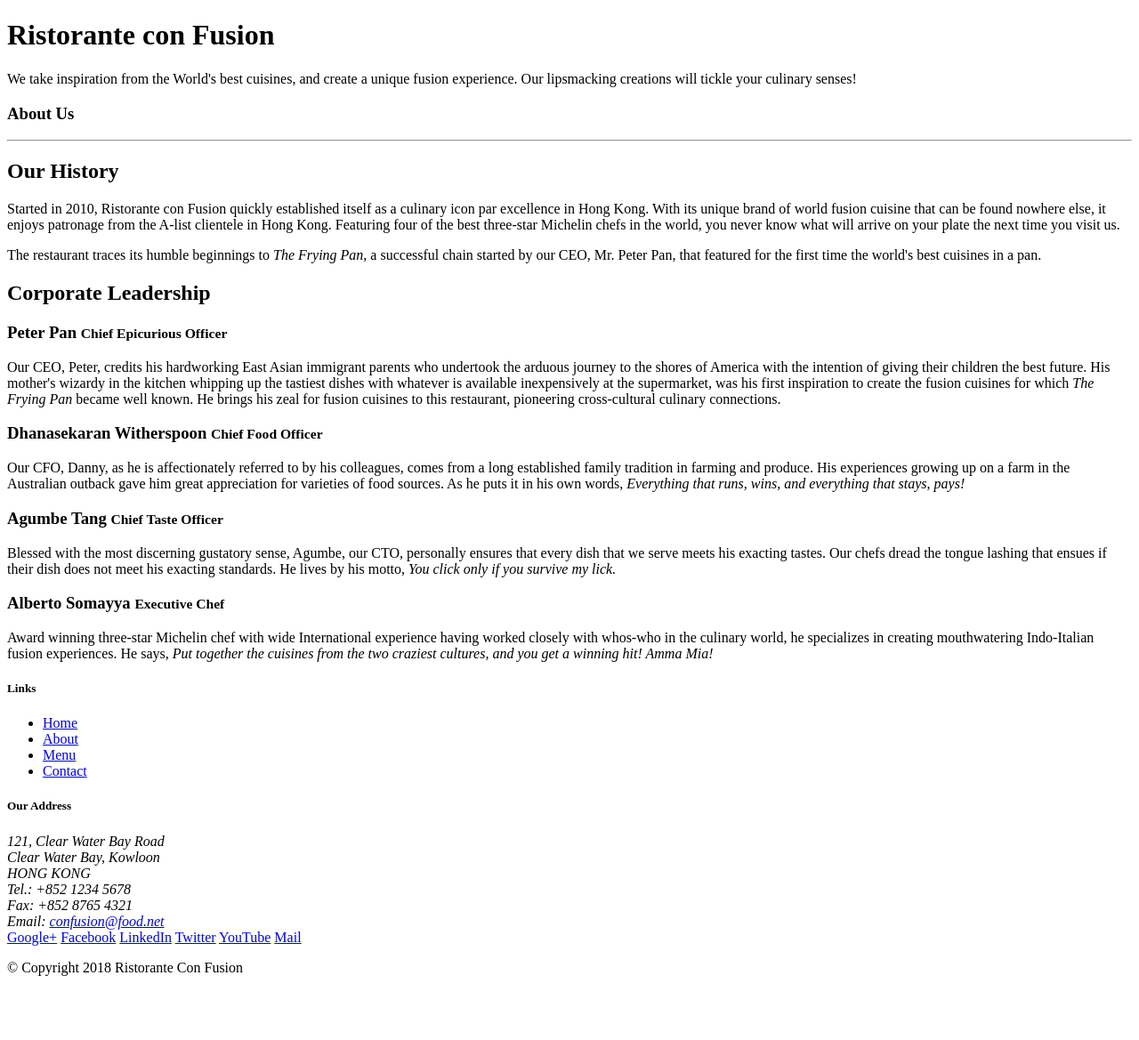
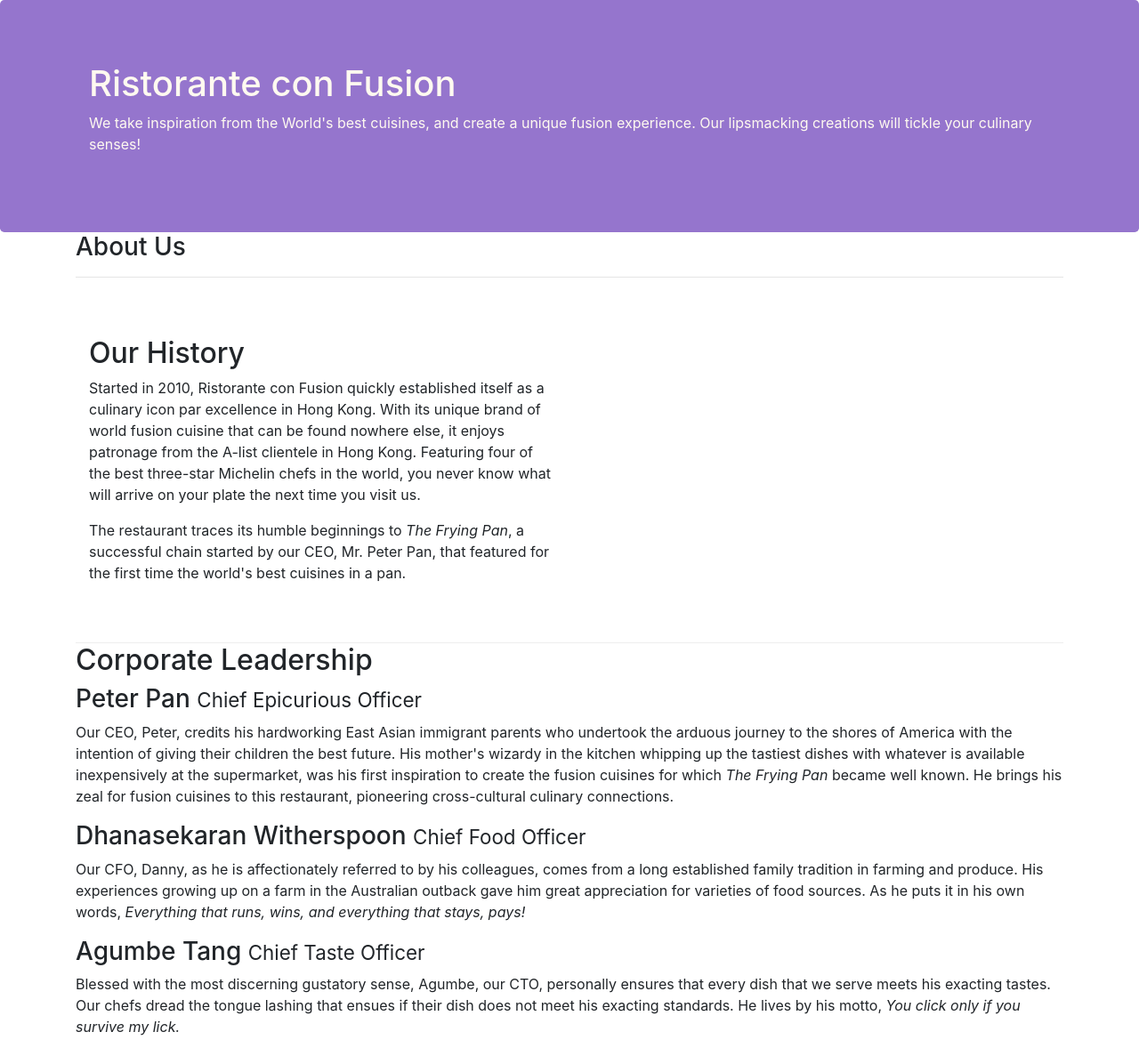
Before and after one commit to aakash-virat18/bootstrap4-tutorial, a website: page aboutus.html in a window 1280 px wide. Shown: the top 1169 px of the page at 89% size. Before the commit the page ends 1113 px from the top, so only its background shows below. Drawn offline with nearby package versions, Linux system fonts and the light colour scheme.

Commit message:
Assignment 1 completed

```diff
--- a/aboutus.html
+++ b/aboutus.html
@@ -2,6 +2,14 @@
 <html lang="en">
 
 <head>
+    <!-- Required meta tags always come first -->
+    <meta charset="utf-8">
+    <meta name="viewport" content="width=device-width, initial-scale=1, shrink-to-fit=no">
+    <meta http-equiv="x-ua-compatible" content="ie=edge">
+
+    <!-- Bootstrap CSS -->
+    <link rel="stylesheet" href="node_modules/bootstrap/dist/css/bootstrap.min.css">
+    <link rel="stylesheet" href="css/styles.css">
 
     <title>Ristorante Con Fusion: About Us</title>
 
@@ -12,7 +20,7 @@
     <header class="jumbotron">
         <div class="container">
             <div class="row row-header">
-                <div class="col-12 col-sm-6">
+                <div class="col-12">
                     <h1>Ristorante con Fusion</h1>
                     <p>We take inspiration from the World's best cuisines, and create a unique fusion experience. Our lipsmacking creations will tickle your culinary senses!</p>
                 </div>
@@ -22,16 +30,16 @@
         </div>
     </header>
 
-    <div>
-        <div>
-            <div>
+    <div class="container">
+        <div class="row align-items-center">
+            <div class="col-12 ">
                <h3>About Us</h3>
                <hr>
             </div>
         </div>
 
-        <div>
-            <div>
+        <div class="row row-content">
+            <div class="col- col-sm-6">
                 <h2>Our History</h2>
                 <p>Started in 2010, Ristorante con Fusion quickly established itself as a culinary icon par excellence in Hong Kong. With its unique brand of world fusion cuisine that can be found nowhere else, it enjoys patronage from the A-list clientele in Hong Kong.  Featuring four of the best three-star Michelin chefs in the world, you never know what will arrive on your plate the next time you visit us.</p>
                 <p>The restaurant traces its humble beginnings to <em>The Frying Pan</em>, a successful chain started by our CEO, Mr. Peter Pan, that featured for the first time the world's best cuisines in a pan.</p>
@@ -41,17 +49,26 @@
         </div>
 
 
-        <div>
-            <div>
+        <div class="row">
+            <div class="col-12">
                 <h2>Corporate Leadership</h2>
                 <h3>Peter Pan <small>Chief Epicurious Officer</small></h3>
+                <div class="d-none d-sm-block">
                 <p>Our CEO, Peter, credits his hardworking East Asian immigrant parents who undertook the arduous journey to the shores of America with the intention of giving their children the best future. His mother's wizardy in the kitchen whipping up the tastiest dishes with whatever is available inexpensively at the supermarket, was his first inspiration to create the fusion cuisines for which <em>The Frying Pan</em> became well known. He brings his zeal for fusion cuisines to this restaurant, pioneering cross-cultural culinary connections.</p>
+                </div>
                 <h3>Dhanasekaran Witherspoon <small>Chief Food Officer</small></h3>
+                <div class="d-none d-sm-block">
                 <p>Our CFO, Danny, as he is affectionately referred to by his colleagues, comes from a long established family tradition in farming and produce. His experiences growing up on a farm in the Australian outback gave him great appreciation for varieties of food sources. As he puts it in his own words, <em>Everything that runs, wins, and everything that stays, pays!</em></p>
+                </div>
                 <h3>Agumbe Tang <small>Chief Taste Officer</small></h3>
+                <div class="d-none d-sm-block">
                 <p>Blessed with the most discerning gustatory sense, Agumbe, our CTO, personally ensures that every dish that we serve meets his exacting tastes. Our chefs dread the tongue lashing that ensues if their dish does not meet his exacting standards. He lives by his motto, <em>You click only if you survive my lick.</em></p>
+                </div>
                 <h3>Alberto Somayya <small>Executive Chef</small></h3>
+                <div class="d-none d-sm-block">
                 <p>Award winning three-star Michelin chef with wide International experience having worked closely with whos-who in the culinary world, he specializes in creating mouthwatering Indo-Italian fusion experiences. He says, <em>Put together the cuisines from the two craziest cultures, and you get a winning hit! Amma Mia!</em></p>
+                </div>
+                </div>
             </div>
        </div>
 
@@ -99,6 +116,11 @@
         </div>
     </footer>
 
+    <!-- jQuery first, then Popper.js, then Bootstrap JS. -->
+    <script src="node_modules/jquery/dist/jquery.slim.min.js"></script>
+    <script src="node_modules/popper.js/dist/umd/popper.min.js"></script>
+    <script src="node_modules/bootstrap/dist/js/bootstrap.min.js"></script>
+
 </body>
 
 </html>
--- a/css/styles.css
+++ b/css/styles.css
@@ -7,7 +7,7 @@
     margin: 0px auto;
     padding: 50px 0px 50px 0px;
     border-bottom: 1px ridge;
-    min-width: 400px;
+    min-width: fit-content;
 }
 
 .footer{
```
